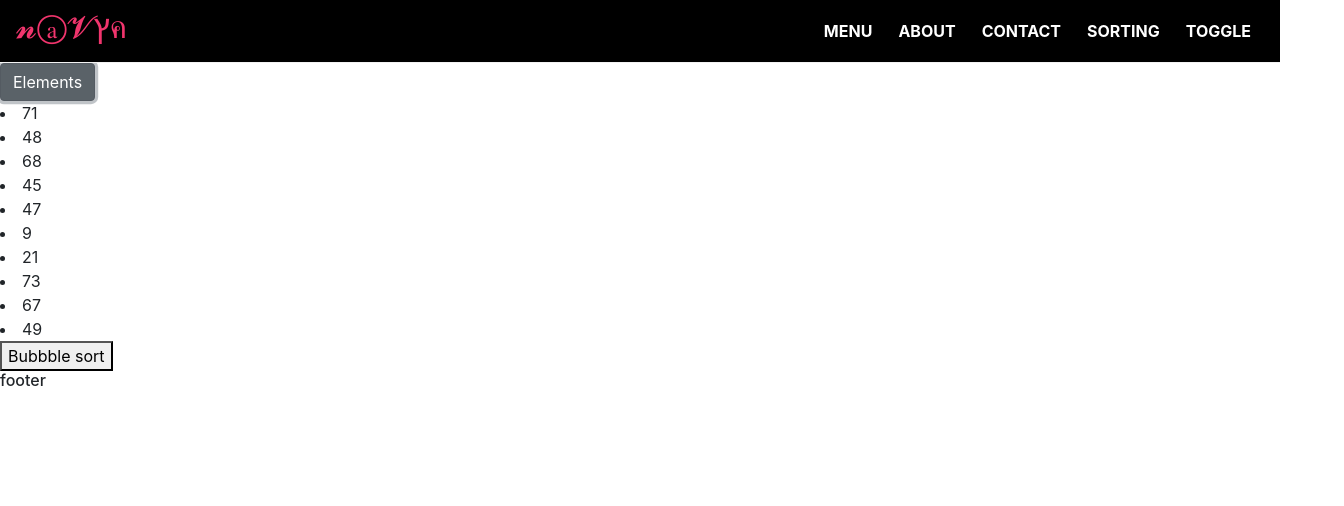
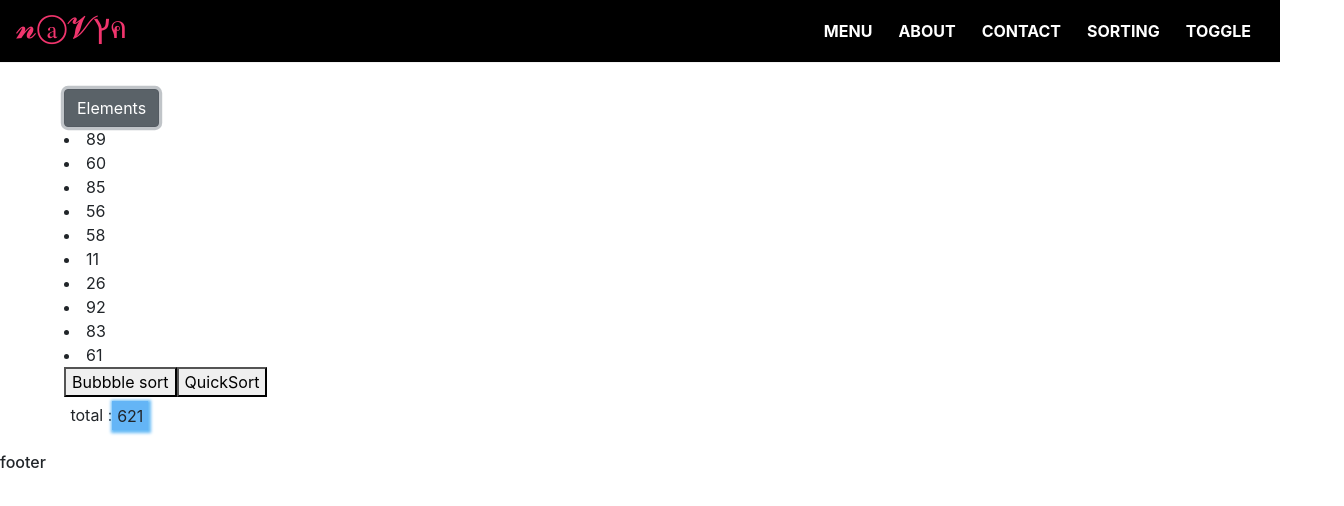
Before and after one commit to Kanthi-Navya/React_pro_17, a React (Create React App) app: page /sorting in a window 1280 px wide. Both pictures are taken after a click on the button "Elements". Shown: the top 506 px of the page, 1344 px wide, since content can reach past the window. Built offline with nearby package versions, Linux system fonts and the light colour scheme.

Commit message:
sort(), map(), parseInt()

```diff
--- a/src/components/SortingAlgorithms/BubbleSortComponent.js
+++ b/src/components/SortingAlgorithms/BubbleSortComponent.js
@@ -1,11 +1,14 @@
 import React, { useState } from 'react';
 import { Button } from 'reactstrap';
+
 const BubbleSort = () => {
+    var n;
     const [bubble, setbubble] = useState(null);
     var [sortedNum, setsortedNum] = useState(null)
+    // var [quicksort, setquicksort] = useState(null)
     function SortingEle(bubble) {
 
-        const n = bubble.length;
+         n = bubble.length;
         for (let i = 0; i < n; i++) {
             for (let j = i + 1; j < n; j++) {
                 if (bubble[i] > bubble[j]) {
@@ -22,18 +25,59 @@ const BubbleSort = () => {
     const Sort = () => {
         var arr = [];
         while (arr.length < 10) {
-            var r = Math.floor(Math.random() * 80) + 1;
+            var r = Math.floor(Math.random() * 100) + 1;
+            if(r < 10) {
+                r = "0"+r;
+            }
+            console.log(r, "r value");
+
             if (arr.indexOf(r) === -1) arr.push(r);
         }
         console.log(arr);
         setbubble(arr);
+
     };
+    const Placbuttons= () =>{
+        debugger
+        return(
+            <div>
+            <button onClick={() => SortingEle(bubble)}>
+                    Bubbble sort
+                </button>
+                <button onClick={() => QuickSorrAlg(bubble)}>
+                    QuickSort
+                </button>
+            </div>
+        );
+    }
+    const QuickSorrAlg=(bubble) => {
+      console.log(bubble);
+      console.log(bubble.sort(),  "bubble sorting");
+      sortedNum = bubble.sort();
+      setsortedNum(sortedNum);
+    };
+    const ReduceFunctionSum = (props) => {
+       console.log(props.numSum, "num sum");
+       var sum =0;
+       props.numSum.map((number) => sum= sum + parseInt(number)  );
 
+       return(
+        <div className="total">
+            total :
+            <span className="shadow-box-example z-depth-5">
+                {sum}
+            </span>
+
+        </div>
+       );
+
+    };
     return (
-        <div>
+        <div className="sorting-styling">
             <Button onClick={Sort}>
                 Elements
            </Button>
+
             <div>
                 {bubble && bubble.map((number) =>
                     <li key={number.toString()}>
@@ -42,10 +86,8 @@ const BubbleSort = () => {
                 )}
 
             </div>
-            <button onClick={() => SortingEle(bubble)}>
-                Bubbble sort
-            </button>
-
+            {bubble && <Placbuttons />}
+            {bubble && <ReduceFunctionSum numSum={bubble} />}
         </div>
     );
 }
--- a/src/index.css
+++ b/src/index.css
@@ -74,3 +74,18 @@ h5{
 .wallPaperImg {
   width: min-content;
 }
+.sorting-styling{
+  width: 100%;
+  margin: 2% 5%;
+
+}
+.total{
+  margin: 0.4em;
+}
+.shadow-box-example {
+  height: 120px;
+  width: 100%;
+  background-color: #64b5f6;
+  padding: 0.3em;
+  box-shadow: #65baf6 1px 1px 3px 2px;
+}
```
